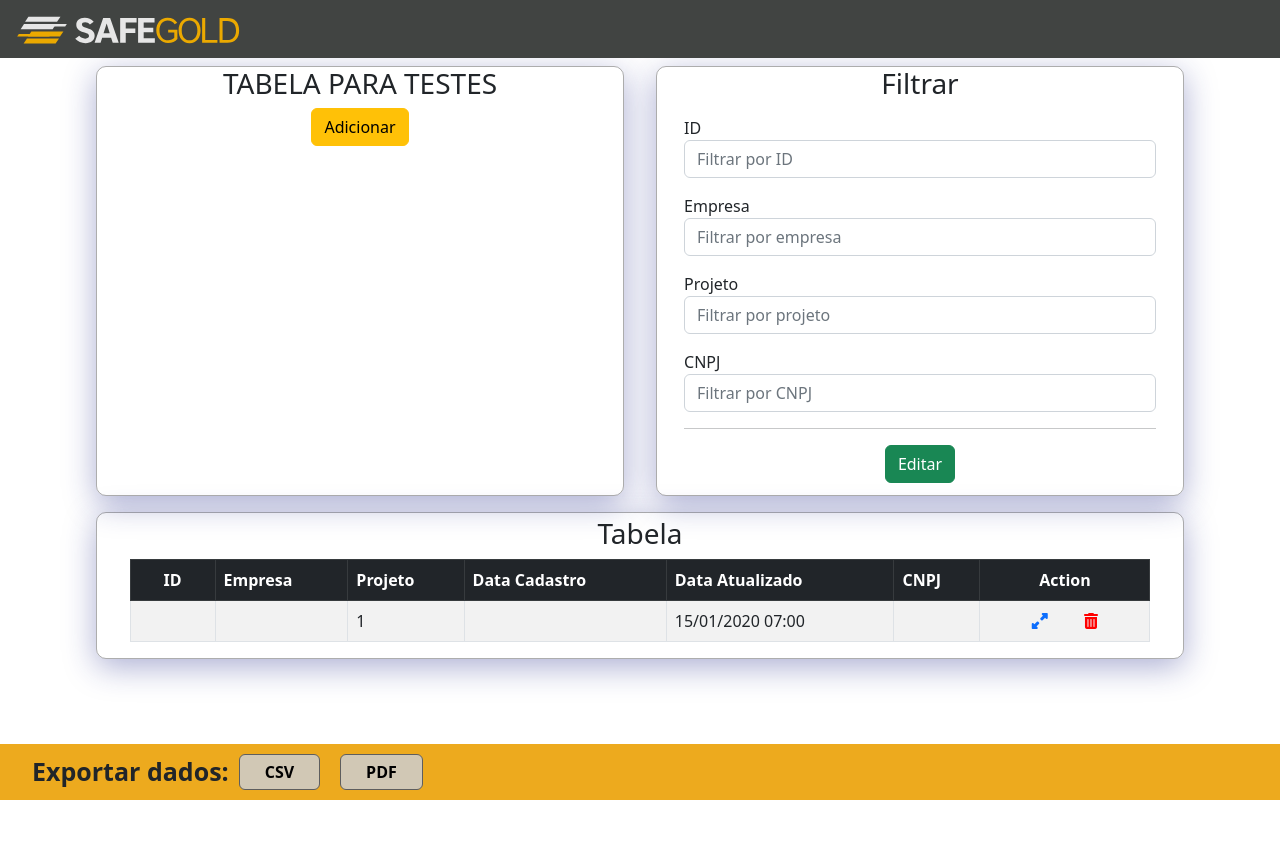
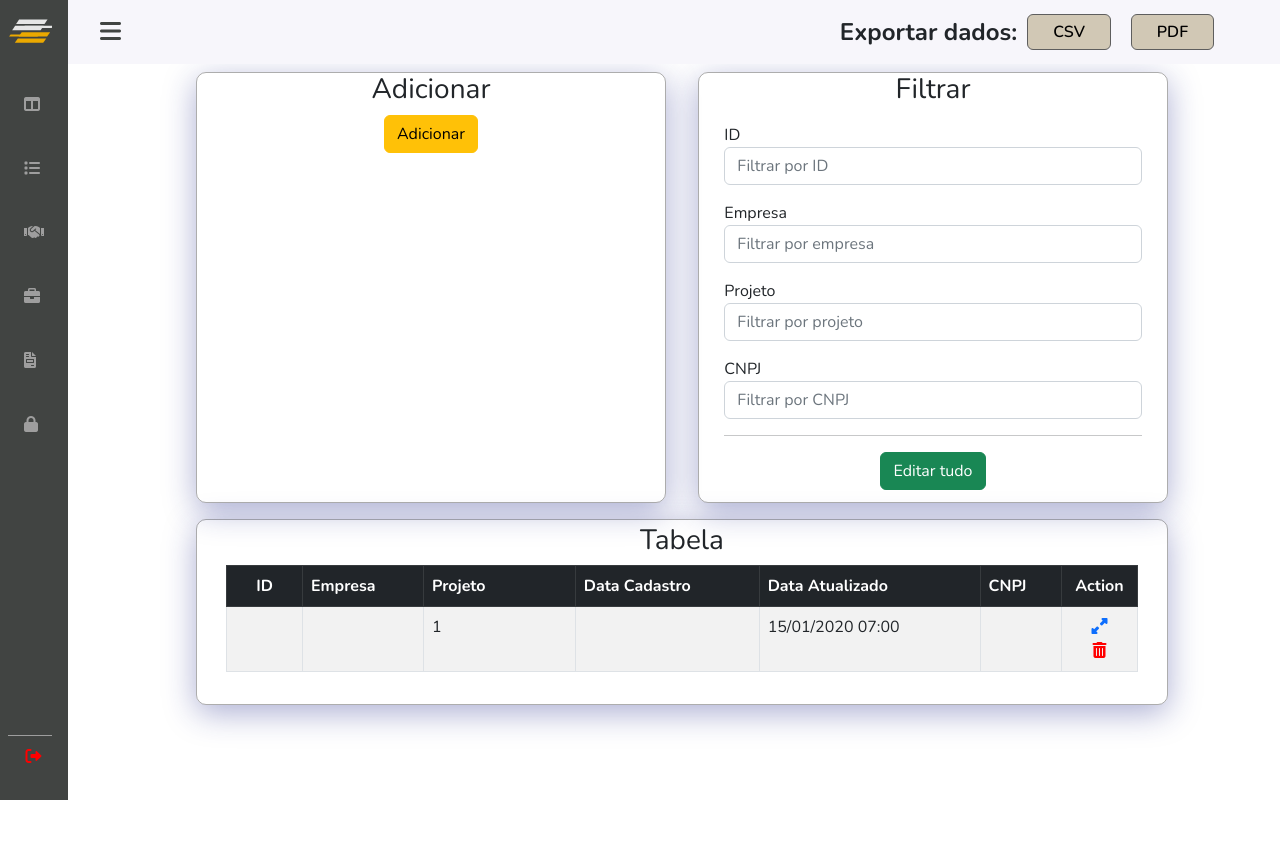
Before and after one commit to Duduelc7/checkpoint_crud, a Django app: page /app/tabelateste/ in a window 1280 px wide. Before the commit the page ends 800 px from the top, so only its background shows below. Run offline with Django 4.2, Linux system fonts and the light colour scheme; tables that the repository leaves empty hold one stand-in row (values such as "Sample post"); some libraries are stand-ins or nearby versions.

Commit message:
Dockerizando

```diff
--- a/crud_app/models.py
+++ b/crud_app/models.py
@@ -91,6 +91,7 @@
         managed = False
         db_table = 'empresas'
         verbose_name_plural = 'Empresas'
+        ordering = ['-cod_empresa']
 
     def __str__(self):
         return "{}".format(self.empresa)
--- a/crud_app/urls.py
+++ b/crud_app/urls.py
@@ -16,6 +16,7 @@
     path('empresa/save',views.saveempresa,name='saveempresa'),
     path('empresa/add',views.insertempresa,name='insert'),
     path('empresa/update',views.update_all, name= 'update_all'),
+    # path('empresa/pag',views.paginacao, name= 'paginacao'),
     # path('empresa/delete',views.delete_empresa,name='delete'),
 
 
@@ -23,11 +24,11 @@
 
 
     ###############################     PROJETO     ###############################
-    # path('projeto/',views.ProjetoListView.as_view(),name='list'),
-    # path('projeto/create/',views.ProjetoCreateView.as_view(),name='create'),
-    # path('projeto/update/<int:pk>/',views.EmpresaUpdateView.as_view(),name='update'),
-    # path('projeto/delete/<int:pk>/',views.ProjetoDeleteView.as_view(),name='delete'),
-    # path('projeto/detail/<int:pk>/',views.ProjetoDetailView.as_view(),name='detail'),
+    path('projeto/',views.ProjetoListView.as_view(),name='projeto-list'),
+    path('projeto/create/',views.ProjetoCreateView.as_view(),name='create'),
+    path('projeto/update/<int:pk>/',views.EmpresaUpdateView.as_view(),name='update'),
+    path('projeto/delete/<int:pk>/',views.ProjetoDeleteView.as_view(),name='delete'),
+    path('projeto/detail/<int:pk>/',views.ProjetoDetailView.as_view(),name='detail'),
 
     ###############################    DIMCONTAS    ###############################
     path('conta/',views.DimContasListView.as_view(),name='conta-list'),
@@ -51,4 +52,12 @@
     path('tabelateste/',views.EmpresaTeste.as_view(),name='empresa-teste'),
     # path('teste/',views.ativos,name='ativos-teste'),
 
+
+
+        ############################### CSV AND PDF ###############################
+    path('projeto/csv',views.export_csv,name='export-csv'),
+    # path('projeto/pdf',views.export_pdf,name='export-pdf'),
+
+
+
 ]
--- a/crud_app/views.py
+++ b/crud_app/views.py
@@ -4,19 +4,51 @@
 from . import models
 from .forms import EmpresaForm
 from django.views.decorators.csrf import csrf_exempt
-from django.http import JsonResponse
+from django.http import JsonResponse, HttpResponse
 import json
+from django.core.paginator import Paginator
+from django.db.models import Q
+import datetime
+import csv
+
+
 class IndexView(TemplateView):
      template_name = 'base.html'
 
 #############################     EMPRESA     #############################
+
+
+ITEMS_PAGINA = 25
+
 class EmpresaListView(ListView):
     template_name = 'crud_app/empresa/tabela.html'
     model = models.Empresas
+    paginate_by = ITEMS_PAGINA
+
+    def get_queryset(self):
+        queryset = super(EmpresaListView, self).get_queryset()
+
+        data = self.request.GET
+        search = data.get('empresa')
+
+        if search:
+            queryset = queryset.filter(
+                Q(cod_empresa__icontains=search)|
+                Q(cod_projeto__icontains=search)|
+                Q(empresa__icontains=search)|
+                Q(data_cadastr__icontains=search)|
+                Q(data_atualiz__icontains=search)|
+                Q(safegold_ger__icontains=search)|
+                Q(cnpj__icontains=search)
+
+            )
+        return queryset
+
     def get_context_data(self, **kwargs):
         context = super(EmpresaListView, self).get_context_data(**kwargs)
         context['form'] = EmpresaForm()
         return context
+
 
 # def cadastro_empresa(request):
 #     if request.POST:
@@ -221,3 +253,24 @@
 class EmpresaTeste(ListView):
     template_name = 'crud_app/empresa/tabelateste.html'
     model = models.Projetos
+
+
+### CSV PDF
+
+
+def export_csv(request):
+
+    response = HttpResponse(content_type='text/csv')
+    response['Content-Disposition']= 'attachment; filename=Empresas'+str(datetime.datetime.now()) +'.csv'
+
+
+    write=csv.writer(response)
+    write.writerow(['COD_EMPRESA', 'COD_PROJETO', 'EMPRESA', 'DATA_CADASTRO', 'DATA_ATUALIZA', 'SAFEGOLD_GER', 'CNPJ'])
+
+    empresa = models.Empresas.objects.all()
+
+    for emp in empresa:
+        write.writerow([emp.cod_empresa,emp.cod_projeto, emp.empresa, emp.data_cadastro, emp.data_atualiza, emp.safegold_ger, emp.cnpj])
+
+
+    return response
--- a/crudfornecedor/settings.py
+++ b/crudfornecedor/settings.py
@@ -148,3 +148,9 @@
 
 
 django_heroku.settings(locals())
+
+
+if "DATABASE_URL" in os.environ:
+    import dj_database_url
+
+    DATABASES = {"default": dj_database_url.config()}
--- a/templates/base.html
+++ b/templates/base.html
@@ -1,3 +1,4 @@
+{% load static %}
 {% load static %}
 <!DOCTYPE html>
 <html lang="pt">
@@ -13,35 +14,59 @@
     {% block styles %}{% endblock styles %}
 </head>
 <body id="body-pd">
-        <div>
+        <div class="ignore-on-print">
             <header class="header" id="header">
                 <div class="header_toggle">
                     <i class='fa-solid fa-bars' id="header-toggle"></i>
                 </div>
+                {% block headMiddle %}<div></div>{% endblock headMiddle %}
+                {% block headRight %}<div></div>{% endblock headRight %}
             </header>
             <div class="l-navbar" id="nav-bar">
                 <nav class="nav">
                     <div>
-                        <a href="#" class="nav_logo"></i> <img src="{% static "img/Safegold.svg" %}" width="200" alt="Safegold" class="mx-1" id="safegold"></a>
+                        <a href="{% url 'index' %}" class="nav_logo"></i> <img src="{% static "img/Safegold.svg" %}" width="200" alt="Safegold" class="mx-1" id="safegold"></a>
                         <div class="nav_list">
-                            <a href="{% url 'dashboard' %}" class="nav_link active"><i class="fa-solid fa-table-columns"></i><span class="nav_name">Dashboard</span></a>
-                            <a href="#" class="nav_link"><i class="fa-solid fa-handshake"></i><span class="nav_name">Projetos</span></a>
-                            <a href="#" class="nav_link"><i class="fa-solid fa-briefcase"></i><span class="nav_name">Empresas</span></a>
-                            <a href="{% url 'admin:index' %}" class="nav_link"><i class="fa-solid fa-lock"></i><span class="nav_name">Admin</span></a>
+                            <a href="{% url 'dashboard' %}" class="nav_link" id="dashboard">
+                                <i class="fa-solid fa-table-columns"></i>
+                                <span class="nav_name">Dashboard</span>
+                            </a>
+                            <a href="#" class="nav_link " id="empresa">
+                                <i class="fa-solid fa-list"></i>
+                                <span class="nav_name">Conta-Fornecedor</span>
+                            </a>
+                            <a href="{% url 'crud_app:projeto-list' %}" class="nav_link " id="projetos">
+                                <i class="fa-solid fa-handshake"></i>
+                                <span class="nav_name">Projetos</span>
+                            </a>
+                            <a href="{% url 'crud_app:empresa-list' %}" class="nav_link " id="empresa">
+                                <i class="fa-solid fa-briefcase"></i>
+                                <span class="nav_name">Empresas</span>
+                            </a>
+                            <a href="#" class="nav_link " id="empresa">
+                                <i class="fa-solid fa-file-invoice"></i>
+                                <span class="nav_name">Contas</span>
+                            </a>
+                            <a href="{% url 'admin:index' %}" class="nav_link " id="admin">
+                                <i class="fa-solid fa-lock"></i>
+                                <span class="nav_name">Admin</span>
+                            </a>
                         </div>
                     </div>
                     <a href="{% url 'logout' %}" class="nav_link logout"><i class="fa-solid fa-right-from-bracket"></i><span class="nav_name text-white">Sair</span> </a>
                 </nav>
             </div>
         </div>
-{% block header %}
-{% endblock header %}
 {% block main %}
 {% endblock main %}
 {% block footer %}
 {% endblock footer %}
 </body>
+<script src="{% static 'js/jquery-3.6.1.min.js' %}"></script>
+<script src="{% static 'js/sidebar.js' %}"></script>
+<script src="https://cdn.jsdelivr.net/npm/popper.js@1.12.9/dist/umd/popper.min.js" integrity="sha384-ApNbgh9B+Y1QKtv3Rn7W3mgPxhU9K/ScQsAP7hUibX39j7fakFPskvXusvfa0b4Q" crossorigin="anonymous"></script>
+<script src="https://cdn.jsdelivr.net/npm/bootstrap@5.0.0-beta2/dist/js/bootstrap.bundle.min.js"crossorigin="anonymous"></script>
+<script src="https://stackpath.bootstrapcdn.com/bootstrap/4.4.1/js/bootstrap.min.js"></script>
 {% block scripts %}
-<script src="{% static 'js/sidebar.js' %}"></script>
 {% endblock scripts %}
 </html>
--- a/templates/crud_app/empresa/tabelateste.html
+++ b/templates/crud_app/empresa/tabelateste.html
@@ -1,36 +1,42 @@
-{% extends 'crud_app/base.html' %}
+{% extends 'base.html' %}
 {% load static %}
 {% load crispy_forms_tags%}
 {% block title %}<title>Tabela</title>{% endblock title %}
-{% block content %}
+{% block styles %}<link rel="stylesheet" href="{% static 'css/styles.css' %}">{% endblock styles %}
+{% block headRight %}
+<div class="d-flex flex-row mx-4">
+    <h4 class="my-auto"><strong>Exportar dados:</strong></h4>
+    <button type="button" class="btn btn-outline-dark sg-button" id="exportCSV">CSV</button>
+    <button type="button" class="btn btn-outline-dark sg-button" id="exportPDF">PDF</button>
+</div>
+{% endblock headRight %}
+{% block main %}
 <main>
     <div id="print-info" class="text-center"></div>
     <div class="container-fluid" style="margin-bottom:150px;">
         <div class="row">
+            <!--======================================= ADICIONAR =======================================-->
             <div id ="insert_data" class="col sg-container mt-2 mx-3 ignore-on-print">
-                <h3 class="text-center">TABELA PARA TESTES</h3>
-                <form class="sg-content" id = "sg_form">
+                <h3 class="text-center">Adicionar</h3>
+                <form class="sg-content" id="sg_form">
                     {% csrf_token %}
 
-
-
+                    {{ form|crispy }}
 
                     <div class="col text-center mb-1 mt-1">
                         <input type="button" name="submit" class="btn btn-warning btn-block btn-info btn-insert-data" value="Adicionar" id='btn'>
                     </div>
                     <div class="form-group">
                         <div class="alert alert-success" id="ins_success" style="display:none">
-
+                            Empresa cadastrada com sucesso!
                         </div>
                          <div class="alert alert-danger" id="ins_error" style="display:none">
-
-
+                            Ocorreu um erro!
                         </div>
                     </div>
                 </form>
             </div>
-                    <!--======================================= FILTRAR =======================================-->
-
+            <!--======================================= FILTRAR =======================================-->
             <div class="col sg-container mt-2 mx-3 ignore-on-print">
                 <h3 class="text-center">Filtrar</h3>
                 <div class="sg-content">
@@ -43,20 +49,20 @@
                     </div>
                     <div class="form-group form-group-sm my-3 ml-3 mr-3">
                         <label for="empresaFilter">Empresa</label>
-                        <input type="text" name="conta" id="empresaFilter" class="form-control" aria-label="Large" placeholder="Filtrar por empresa" onkeyup="filtrarPorEmpresa()" />
+                        <input type="text" name="empresa" id="empresaFilter" class="form-control" aria-label="Large" placeholder="Filtrar por empresa" onkeyup="filtrarPorEmpresa()" />
                     </div>
                     <div class="form-group form-group-sm my-3 ml-3 mr-3">
                         <label for="projetoFilter">Projeto</label>
-                        <input type="text" name="fornecedor" id="projetoFilter"  class="form-control" aria-label="Large" placeholder="Filtrar por projeto" onkeyup="filtrarPorProjeto()" />
+                        <input type="text" name="projeto" id="projetoFilter"  class="form-control" aria-label="Large" placeholder="Filtrar por projeto" onkeyup="filtrarPorProjeto()" />
                     </div>
                     <div class="form-group form-group-sm my-3 ml-3 mr-3">
                         <label for="cnpjFilter">CNPJ</label>
-                        <input type="text" name="fornecedor" id="cnpjFilter" class="form-control" aria-label="Large" placeholder="Filtrar por CNPJ" onkeyup="filtrarPorCNPJ()" />
+                        <input type="text" name="cnpj" id="cnpjFilter" class="form-control" aria-label="Large" placeholder="Filtrar por CNPJ" onkeyup="filtrarPorCNPJ()" />
                     </div>
                     <!--======================================= APAGAR DEPOIS, SOMENTE PARA TESTES =======================================-->
                     <div class="col text-center mb-1 mt-1">
                         <hr>
-                        <button class="btn btn-block btn-success mb-2" id="update_btn">Editar</button>
+                        <button class="btn btn-block btn-success mb-2" id="update_btn">Editar tudo</button>
                         <button class="btn btn-block btn-success mb-2" id="save_all_btn" style="display:none;margin-top:0px">Salvar</button>
                     </div>
                 </div>
@@ -69,13 +75,13 @@
                 <table class="table table-Light table-bordered table-striped mb-3 mt-2 table-responsive table-hover" id="sg-table">
                     <thead class="table-dark">
                         <tr>
-                            <th class="col text-center">ID</th>
+                            <th class="col-1 text-center">ID</th>
                             <th class="col">Empresa</th>
-                            <th class="col">Projeto</th>
+                            <th class="col-2">Projeto</th>
                             <th class="col">Data Cadastro</th>
                             <th class="col">Data Atualizado</th>
                             <th class="col">CNPJ</th>
-                            <th class="col text-center ignore-on-print excludeExport">Action</th>
+                            <th class="col-1 text-center ignore-on-print">Action</th>
                         </tr>
                     </thead>
                     <tbody >
@@ -83,34 +89,25 @@
                         <tr>
                             <td class="text-center col-md-1">{{empresas.cod_empresa}}</td>
                             <td class="editable" data-id="{{empresas.cod_empresa}}" data-type="empresa">{{empresas.empresa}}</td>
-                            <td class="editable" data-id="{{empresas.cod_empresa}}" data-type="cod_projeto">{{empresas.cod_projeto}}</td>
+                            <td class="editable" data-id="{{empresas.cod_empresa}}" data-type="empresa">{{empresas.cod_projeto}}</td>
                             <td class="editable" data-id="{{empresas.cod_empresa}}" data-type="data_cadastro">{{empresas.data_cadastro|date:"d/m/Y H:i" }}</td>
-                            <td class="editable" data-id="{{empresas.cod_empresa}}" data-type="data_atualiza">{{empresas.data_atualiza|date:"d/m/Y H:i" }}</td>
+                            <td class="editable" data-id="{{empresas.cod_empresa}}" data-type="data_cadastro">{{empresas.data_atualiza|date:"d/m/Y H:i" }}</td>
                             <td class="editable" data-id="{{empresas.cod_empresa}}" data-type="cnpj">{{empresas.cnpj}}</td>
-                            <td class="ignore-on-print excludeExport text-center col-md-2">
+                            <td class="ignore-on-print text-center">
                                 <a href="{% url 'crud_app:empresa-detail' pk=empresas.pk %}" class="mx-3" title="Detalhar Conta"><i class="fa-solid fa-up-right-and-down-left-from-center"></i></a>
-                                {% comment %} <button class="btn btn-block btn-delete btn-danger">DELETE</button>                                 {% endcomment %}
                                 <a href="{% url 'crud_app:empresa-delete' pk=empresas.pk %}" class="mx-3" title="Excluir Conta"><i class="fa-solid fa-trash-can"></i></a>
                             </td>
-
-
                         </tr>
 
                         {% endfor %}
                     </tbody>
                 </table>
+                {% include "crud_app/pagination.html" %}
             </div>
         </div>
     </div>
 </main>
-<footer class="footer fixed-bottom ignore-on-print">
-    <div class="sg-footer-container">
-        <p>Exportar dados:</p>
-        <button type="button" class="btn btn-outline-dark sg-button" id="exportCSV">CSV</button>
-        <button type="button" class="btn btn-outline-dark sg-button" id="exportPDF">PDF</button>
-    </div>
-</footer>
-{% endblock %}
+{% endblock main %}
 {% block scripts %}
     <script src="{% static 'js/ExportPDF.js' %}"></script>
     <script src="{% static 'js/ExportCSV.js' %}"></script>
@@ -331,5 +328,47 @@
 
 
 
+// FILTROS
+
+
+$(function(){
+    $("#sg-table input").keyup(function(){
+        var index = $(this).parent().index();   // recebe o input da coluna
+        var nth = "#sg-table td:nth-child("+(index+1).toString()+")"; //
+        var valor = $(this).val().toUpperCase(); // case insensitive
+        $("#sg-table tbody tr").show();
+        $(nth).each(function(){
+            if($(this).text().toUpperCase().indexOf(valor) < 0){
+                $(this).parent().hide();
+            }
+        });
+    });
+
+    $("#sg-table input").blur(function(){
+        $(this).val("");
+    });
+});
+
+
+
     </script>
 {% endblock scripts %}
+
+
+    $(function(){
+        $("#sg-table input").keyup(function(){
+            var index = $(this).parent().index();   // recebe o input da coluna
+            var nth = "#sg-table td:nth-child("+(index+1).toString()+")"; //
+            var valor = $(this).val().toUpperCase(); // case insensitive
+            $("#sg-table tbody tr").show();
+            $(nth).each(function(){
+                if($(this).text().toUpperCase().indexOf(valor) < 0){
+                    $(this).parent().hide();
+                }
+            });
+        });
+
+        $("#sg-table input").blur(function(){
+            $(this).val("");
+        });
+    });
--- /dev/null
+++ b/templates/crud_app/pagination.html
@@ -0,0 +1,38 @@
+<!-- pagination.html -->
+{% load url_replace %}
+<!-- https://gist.github.com/rg3915/01ca76f099f431c24bc0536bef83076b -->
+<!-- Use https://gist.github.com/rg3915/01ca76f099f431c24bc0536bef83076b#file-pagination02-html -->
+<div class="row text-center">
+  <div class="col-lg-12">
+    <ul class="pagination">
+      {% if page_obj.has_previous %}
+        <li class="page-item"><a class="page-link" href="?{% url_replace page=page_obj.previous_page_number %}">&laquo;</a></li>
+      {% endif %}
+
+      {% for pg in page_obj.paginator.page_range %}
+        <!-- Sempre mostra as 3 primeiras e 3 últimas páginas -->
+        {% if pg == 1 or pg == 2 or pg == 3 or pg == page_obj.paginator.num_pages or pg == page_obj.paginator.num_pages|add:'-1' or pg == page_obj.paginator.num_pages|add:'-2' %}
+          {% if page_obj.number == pg %}
+            <li class="page-item active"><a class="page-link" href="?{% url_replace page=pg %}">{{ pg }}</a></li>
+          {% else %}
+            <li class="page-item"><a class="page-link" href="?{% url_replace page=pg %}">{{ pg }}</a></li>
+          {% endif %}
+
+        {% else %}
+
+          {% if page_obj.number == pg %}
+            <li class="page-item active"><a class="page-link" href="?{% url_replace page=pg %}">{{ pg }}</a></li>
+          {% elif pg > page_obj.number|add:'-4' and pg < page_obj.number|add:'4' %} <!-- Mostra 3 páginas antes e 3 páginas depois da atual -->
+            <li class="page-item"><a class="page-link" href="?{% url_replace page=pg %}">{{ pg }}</a></li>
+          {% elif pg == page_obj.number|add:'-4' or pg == page_obj.number|add:'4' %}
+            <li class="page-item"><a class="page-link" href="">...</a></li>
+          {% endif %}
+        {% endif %}
+      {% endfor %}
+
+      {% if page_obj.has_next %}
+        <li class="page-item"><a class="page-link" href="?{% url_replace page=page_obj.next_page_number %}">&raquo;</a></li>
+      {% endif %}
+    </ul>
+  </div>
+</div>
```
Also changed, not shown: crud_app/templatetags/url_replace.py (added, +11 -0 lines), crud_app/templatetags/usergroup_tags.py (added, +34 -0 lines), templates/crud_app/empresa/tabela.html (+60 -14 lines), templates/pdf-output.html (added, +16 -0 lines), crud_app/templatetags/__init__.py (added), 1 other file.
